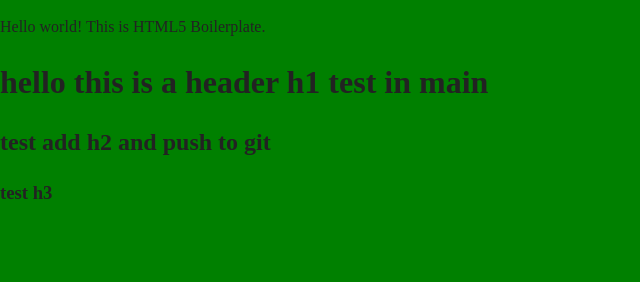
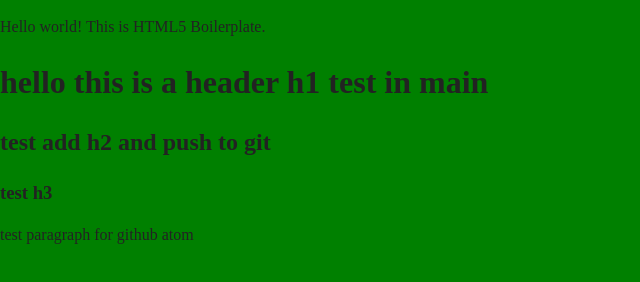
Before and after one commit to nama4030/boilerplate, a website: page index.html in a window 1280 px wide. Shown: the whole page, without its empty margins (0-640 px from the left). Drawn offline with nearby package versions, Linux system fonts and the light colour scheme.

Commit message:
para add test

```diff
--- a/index.html
+++ b/index.html
@@ -42,6 +42,9 @@
   <h1>hello this is a header h1 test in main</h1>
   <h2>test add h2 and push to git</h2>
   <h3>test h3</h3>
+
+  <p>test paragraph for github atom</p>
+
 </main>
 
 </html>
```
